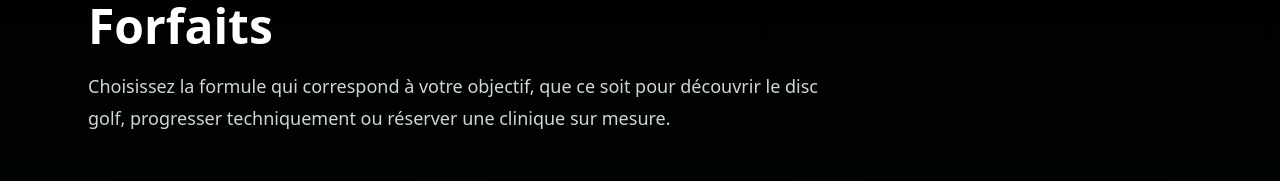
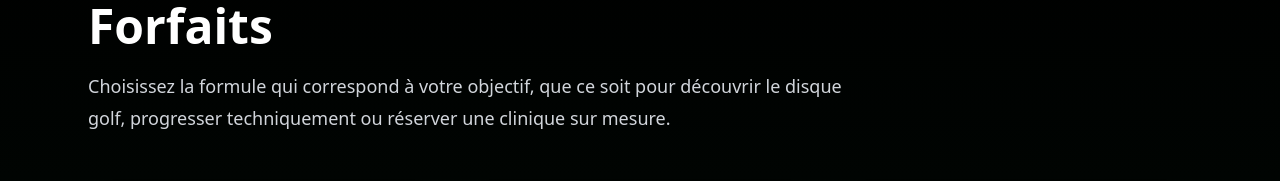
Before and after one commit to DGDiscgolf/DG_Discgolf, a React (Vite) app: page /forfaits in a window 1280 px wide. Shown: the part 179-360 px from the top of the page. Built offline with nearby package versions, Linux system fonts and the light colour scheme.

Commit message:
Update ForfaitsPage.jsx

```diff
--- a/src/pages/ForfaitsPage.jsx
+++ b/src/pages/ForfaitsPage.jsx
@@ -17,7 +17,7 @@ export default function ForfaitsPage() {
     fr: {
       title: "Forfaits",
       intro:
-        "Choisissez la formule qui correspond à votre objectif, que ce soit pour découvrir le disc golf, progresser techniquement ou réserver une clinique sur mesure.",
+        "Choisissez la formule qui correspond à votre objectif, que ce soit pour découvrir le disque golf, progresser techniquement ou réserver une clinique sur mesure.",
       button: "Réserver",
       items: [
         {
```
